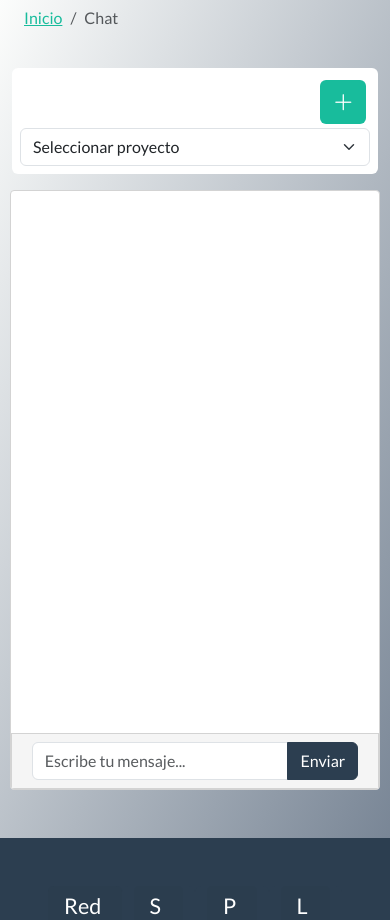
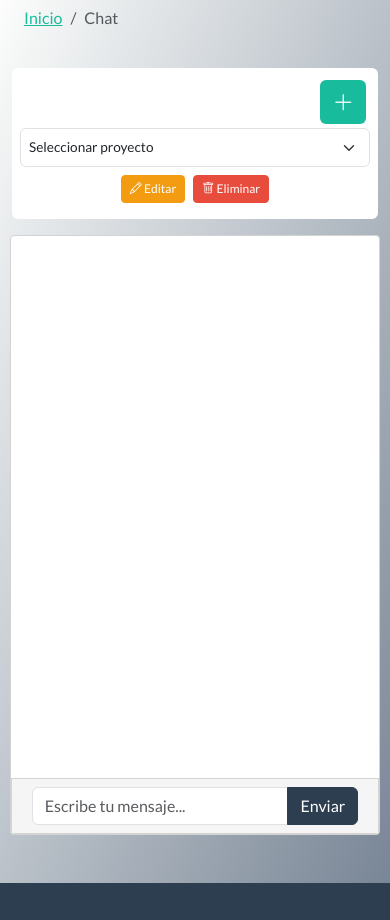
Before and after one commit to vegonza/SVAIA, a Flask app: page /chat/ in a window 390 px wide; the page is wider, and only the part inside the window is pictured. Shown: the part 80-1000 px from the top of that part. Run offline with Flask 3, Linux system fonts and the light colour scheme; a user stored in the database is signed in; data that the repository does not hold is empty; some libraries are stand-ins or nearby versions; some web fonts are replaced.

Commit message:
fix project selection in mobile

```diff
--- a/frontend/static/css/chat.css
+++ b/frontend/static/css/chat.css
@@ -370,10 +370,11 @@
 
 .dropdown-content a:hover {
   background-color: #f0f0f0;
-  color: #2980b9; /* Puedes mantener este color o cambiarlo si prefieres */
+  color: #2980b9;
 }
 
-.dropdown:hover .dropdown-content {
+/* Remove the hover-based display and let JavaScript control it */
+.dropdown.show .dropdown-content {
   display: block;
 }
 
@@ -401,16 +402,55 @@
 }
 
 .editable-input:focus {
-  outline: none; /* Quitar el borde de foco por defecto */
-  background-color: #f8f8f8; /* Un ligero cambio de fondo al enfocar */
+  outline: none;
+  background-color: #f8f8f8;
 }
 
-/* Efecto hover para el contenedor del input "Otro", similar a los enlaces */
 .dropdown-item-editable:hover {
-  background-color: #f0f0f0; /* Emparejar con el hover de .dropdown-content a:hover */
+  background-color: #f0f0f0;
 }
 
-/* Asegurar que el input también cambie su fondo si está dentro del hover del contenedor */
 .dropdown-item-editable:hover .editable-input {
-  background-color: #f0f0f0; /* Emparejar con el hover de .dropdown-content a:hover */
+  background-color: #f0f0f0;
 }
+
+/* Mobile project dropdown styles */
+.mobile-project-select {
+    background-color: #fff;
+    border: 1px solid #dee2e6;
+    border-radius: 0.375rem;
+    padding: 0.5rem;
+    font-size: 0.9rem;
+}
+
+.mobile-project-select:focus {
+    border-color: #86b7fe;
+    outline: 0;
+    box-shadow: 0 0 0 0.25rem rgba(13, 110, 253, 0.25);
+}
+
+.mobile-project-select option {
+    padding: 0.5rem;
+    font-size: 0.9rem;
+}
+
+#mobile-project-actions {
+    margin-top: 0.5rem;
+}
+
+#mobile-project-actions .btn {
+    font-size: 0.8rem;
+    padding: 0.375rem 0.75rem;
+}
+
+/* Responsive adjustments */
+@media (max-width: 767.98px) {
+    .mobile-project-select {
+        font-size: 0.85rem;
+    }
+
+    #mobile-project-actions .btn {
+        font-size: 0.75rem;
+        padding: 0.25rem 0.5rem;
+    }
+}
--- a/frontend/static/js/chat.js
+++ b/frontend/static/js/chat.js
@@ -44,6 +44,21 @@ function initializeDropdown() {
     const dropdownContent = document.querySelector('.dropdown-content');
     const dropdownOptions = dropdownContent.querySelectorAll('a[data-value]');
     const customVulnerabilityContainer = document.getElementById('customVulnerabilityContainer');
+    const dropdown = document.querySelector('.dropdown');
+
+    // Toggle dropdown on button click
+    vulnerabilityDropdown.addEventListener('click', function(e) {
+        e.preventDefault();
+        e.stopPropagation();
+        dropdown.classList.toggle('show');
+    });
+
+    // Close dropdown when clicking outside
+    document.addEventListener('click', function(e) {
+        if (!dropdown.contains(e.target)) {
+            dropdown.classList.remove('show');
+        }
+    });
 
     dropdownOptions.forEach(option => {
         option.addEventListener('click', function(e) {
@@ -67,6 +82,8 @@ function initializeDropdown() {
                 selectedVulnerabilityInput.value = value;
                 customVulnerabilityInput.value = '';
             }
+
+            dropdown.classList.remove('show');
         });
     });
 
@@ -361,6 +378,7 @@ async function get_projects() {
     try {
         const response = await fetch("/sql/projects");
         const projects = await response.json();
+        let currentProject = null;
 
         projects.forEach((project, index) => {
             // Desktop version
@@ -372,7 +390,6 @@ async function get_projects() {
 
             project_name.textContent = project.name;
             project_description.textContent = project.description;
-
 
             if (index % 2 !== 0) {
                 project_div.classList.add("active");
@@ -405,38 +422,83 @@ async function get_projects() {
 
             delete_btn.addEventListener("click", (e) => {
                 e.stopPropagation();
-                if (confirm("Confirmar")) {
+                if (confirm("¿Estás seguro de que deseas eliminar este proyecto?")) {
                     delete_project(project.uuid);
                 }
             });
 
             project_list.appendChild(clone);
 
-            // Mobile version
+            // Mobile version - dropdown with styled options
             const mobile_clone = mobile_project_template.content.cloneNode(true);
             const mobile_option = mobile_clone.querySelector(".project-option");
             mobile_option.value = project.uuid;
-            mobile_option.textContent = project.name;
+
+            // Apply alternating styles to option text
+            if (index % 2 !== 0) {
+                mobile_option.textContent = `🔹 ${project.name}`;
+                mobile_option.style.backgroundColor = '#f8f9fa';
+            } else {
+                mobile_option.textContent = `⚪ ${project.name}`;
+                mobile_option.style.backgroundColor = '#ffffff';
+            }
 
             if (project.uuid === current_project_uuid) {
                 mobile_option.selected = true;
+                currentProject = project;
             }
 
             mobile_project_list.appendChild(mobile_clone);
         });
 
+        // Handle mobile project selection and action buttons
+        const mobileProjectActions = document.getElementById('mobile-project-actions');
+        const editCurrentBtn = document.getElementById('edit-current-mobile-project');
+        const deleteCurrentBtn = document.getElementById('delete-current-mobile-project');
+
         // Remove existing event listeners by cloning and replacing the element
         const new_mobile_list = mobile_project_list.cloneNode(true);
         mobile_project_list.parentNode.replaceChild(new_mobile_list, mobile_project_list);
-        mobile_project_list = new_mobile_list; // Update the reference
+        mobile_project_list = new_mobile_list;
 
-        // Add the event listener only once
+        // Add the event listener for project selection
         mobile_project_list.addEventListener('change', function () {
             const selected_uuid = this.value;
             if (selected_uuid) {
                 load_project(selected_uuid);
+                // Show action buttons when a project is selected
+                mobileProjectActions.style.display = 'flex';
+
+                // Update current project reference
+                currentProject = projects.find(p => p.uuid === selected_uuid);
+            } else {
+                mobileProjectActions.style.display = 'none';
+                currentProject = null;
             }
         });
+
+        // Show/hide action buttons based on current selection
+        if (currentProject) {
+            mobileProjectActions.style.display = 'flex';
+        } else {
+            mobileProjectActions.style.display = 'none';
+        }
+
+        // Add event listeners for action buttons
+        editCurrentBtn.addEventListener('click', () => {
+            if (currentProject) {
+                showEditProjectModal(currentProject);
+            }
+        });
+
+        deleteCurrentBtn.addEventListener('click', () => {
+            if (currentProject) {
+                if (confirm("¿Estás seguro de que deseas eliminar este proyecto?")) {
+                    delete_project(currentProject.uuid);
+                }
+            }
+        });
+
     } catch (error) {
         console.error('Error loading projects:', error);
         show_warning("Error al cargar los proyectos.");
--- a/frontend/templates/chat.html
+++ b/frontend/templates/chat.html
@@ -48,9 +48,19 @@
 
                         <!-- History for mobile -->
                         <div class="d-block d-md-none">
-                            <select id="mobile-project-list" class="form-select">
-                                <option value="" disabled selected>Select a project</option>
-                            </select>
+                            <div class="mb-2">
+                                <select id="mobile-project-list" class="form-select mobile-project-select">
+                                    <option value="" disabled selected>Seleccionar proyecto</option>
+                                </select>
+                            </div>
+                            <div class="d-flex justify-content-center gap-2 mb-2" id="mobile-project-actions" style="display: none;">
+                                <button class="btn btn-sm btn-warning text-white" id="edit-current-mobile-project" title="Editar proyecto actual">
+                                    <i class="bi bi-pencil"></i> Editar
+                                </button>
+                                <button class="btn btn-sm btn-danger" id="delete-current-mobile-project" title="Eliminar proyecto actual">
+                                    <i class="bi bi-trash"></i> Eliminar
+                                </button>
+                            </div>
                             <template id="mobile-project-template">
                                 <option value="" class="project-option"></option>
                             </template>
```
Also changed, not shown: frontend/static/js/projects.js (+19 -4 lines).
